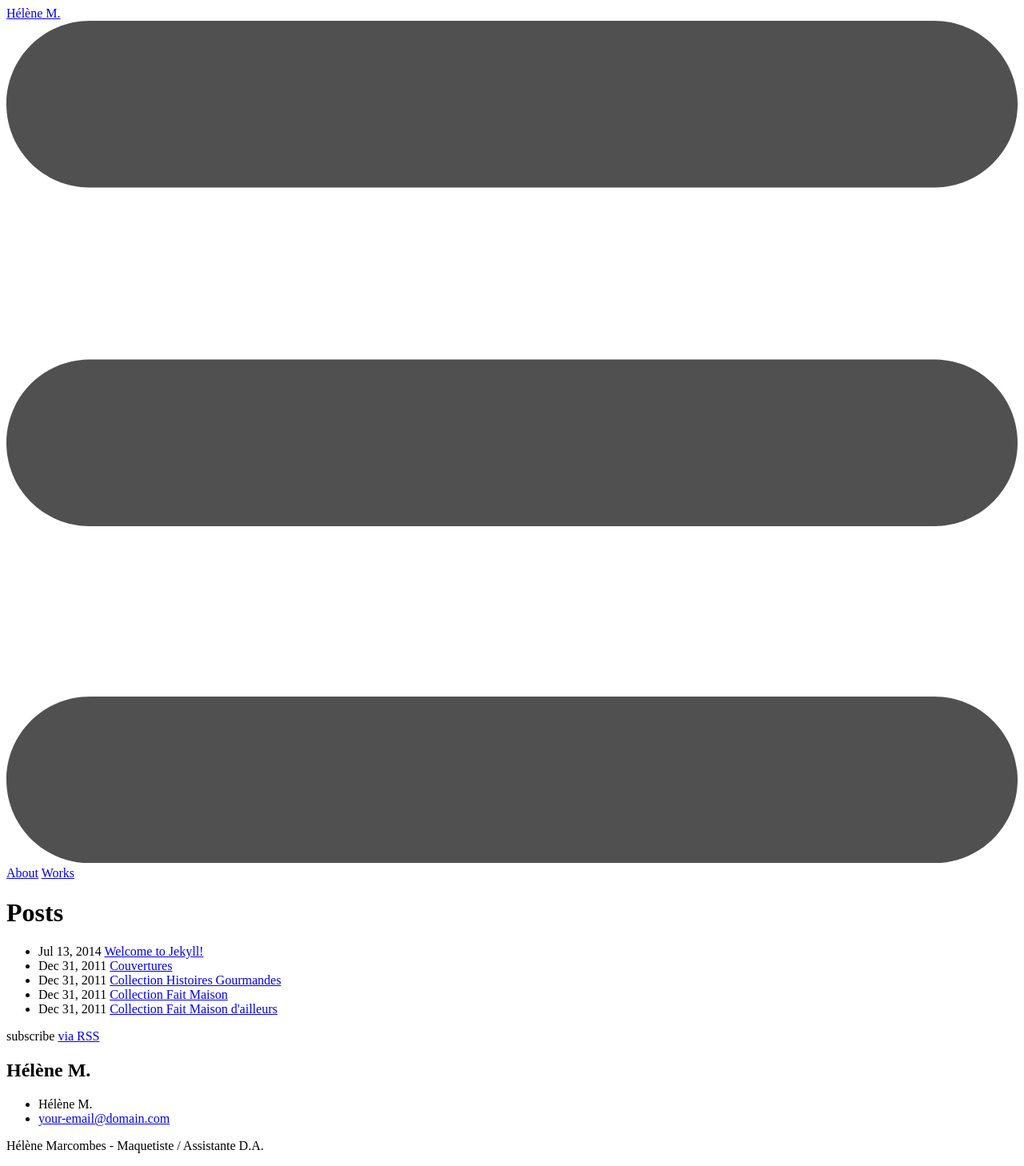
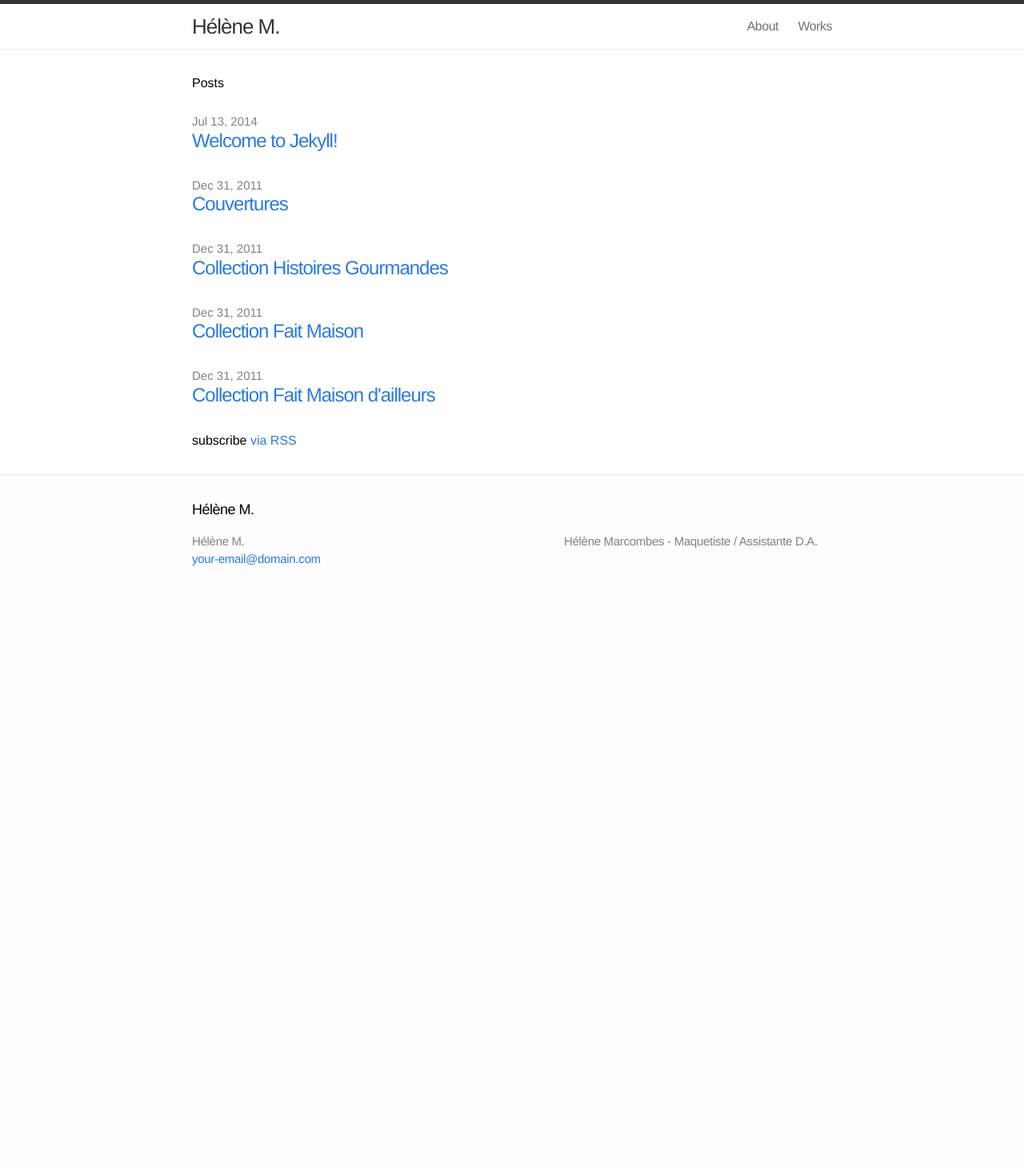
Before and after one commit to polem/bookhelenem, a Jekyll site: the page built from index.html, in a window 1280 px wide. Shown: the whole page at 80% size. Built offline with Jekyll 4.4.1, drawn with Linux system fonts in a browser that asks for light colours; after the commit the page ends 900 px from its top, so only the background shows below that.

Commit message:
fix base url

```diff
--- a/_config.yml
+++ b/_config.yml
@@ -13,6 +13,6 @@ github: [Repository metadata]
 markdown: kramdown
 permalink: pretty
 
-baseurl: bookhelenem
+baseurl: /bookhelenem
 
 exclude: ['node_modules']
```
